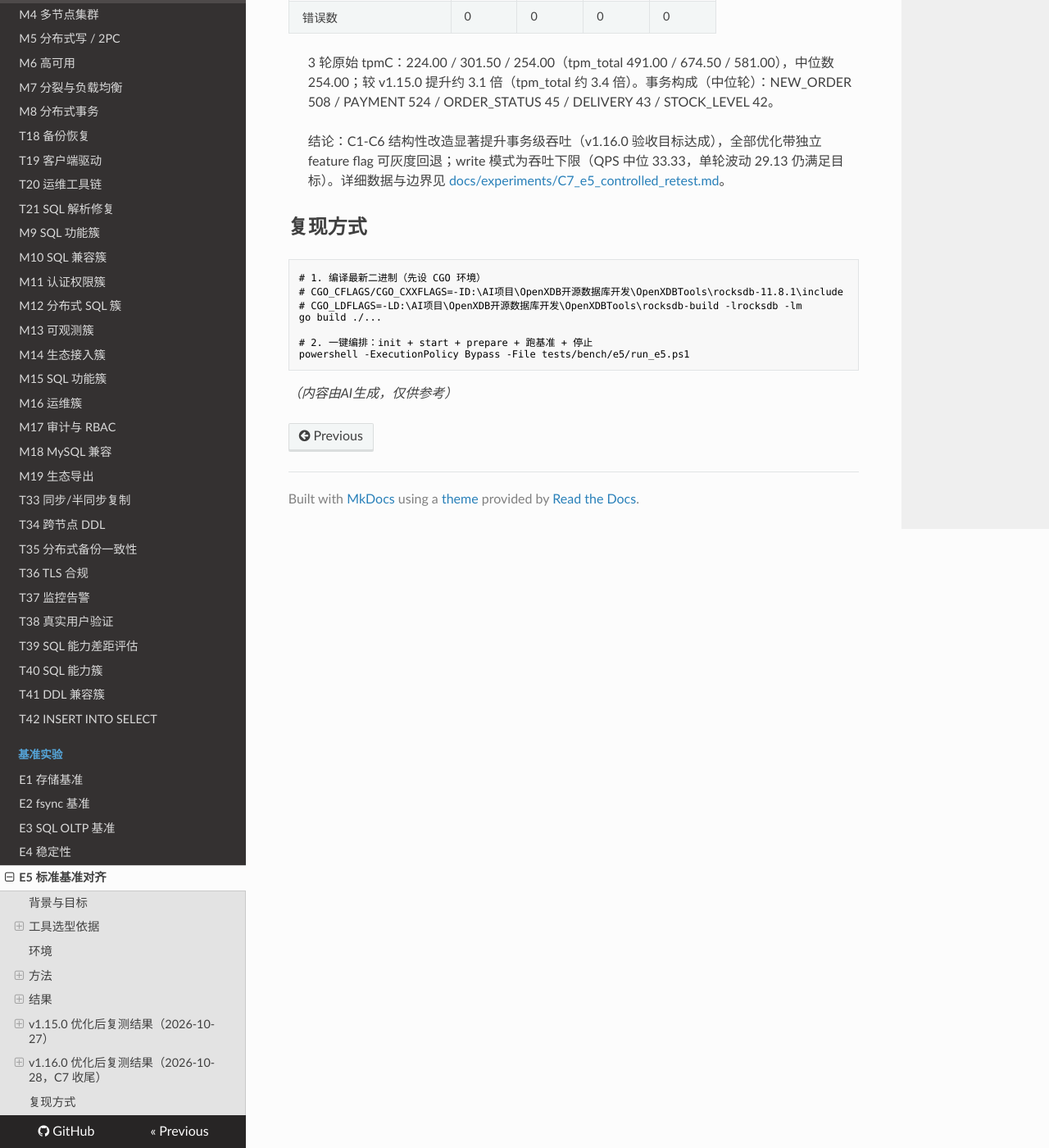
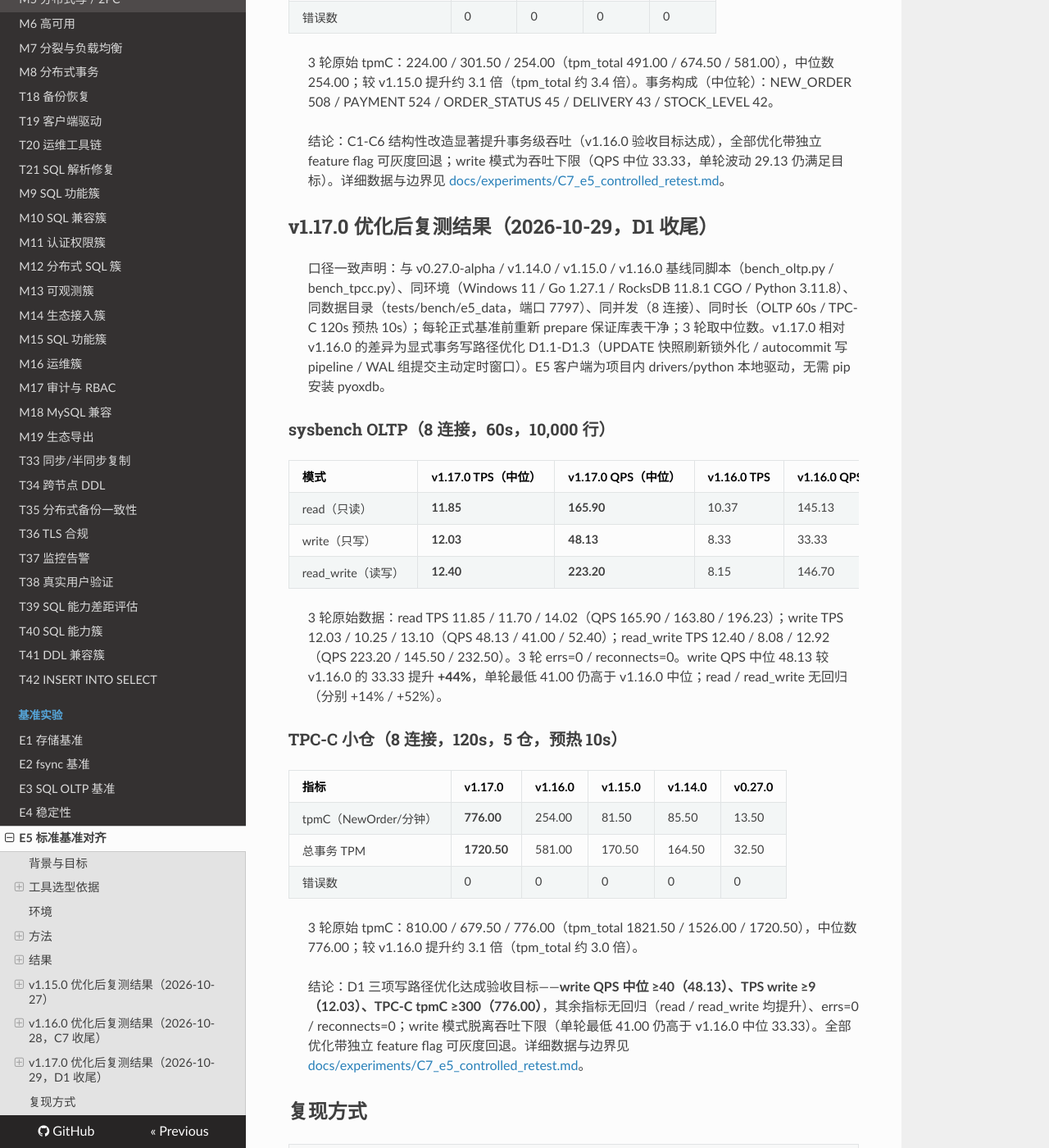
Before and after one commit to zhengkuanhua/openxdb, an MkDocs documentation site: the page built from docs/experiments/E5_standard_bench_alignment.md, in a window 1280 px wide and 1400 px high, scrolled down 6671 px. Shown: the whole window at 82% size. Built offline with MkDocs 1.6.1, drawn with Linux system fonts in a browser that asks for light colours; nearby versions of some CDN libraries.

Commit message:
v1.17.0 D1: write path bench sync + doc

````diff
--- a/docs/experiments/E5_standard_bench_alignment.md
+++ b/docs/experiments/E5_standard_bench_alignment.md
@@ -189,6 +189,32 @@ OpenXDB 自研二进制协议（非 MySQL wire protocol），标准 sysbench（`
 
 > 结论：C1-C6 结构性改造显著提升事务级吞吐（v1.16.0 验收目标达成），全部优化带独立 feature flag 可灰度回退；write 模式为吞吐下限（QPS 中位 33.33，单轮波动 29.13 仍满足目标）。详细数据与边界见 [docs/experiments/C7_e5_controlled_retest.md](docs/experiments/C7_e5_controlled_retest.md)。
 
+## v1.17.0 优化后复测结果（2026-10-29，D1 收尾）
+
+> 口径一致声明：与 v0.27.0-alpha / v1.14.0 / v1.15.0 / v1.16.0 基线同脚本（bench_oltp.py / bench_tpcc.py）、同环境（Windows 11 / Go 1.27.1 / RocksDB 11.8.1 CGO / Python 3.11.8）、同数据目录（tests/bench/e5_data，端口 7797）、同并发（8 连接）、同时长（OLTP 60s / TPC-C 120s 预热 10s）；每轮正式基准前重新 prepare 保证库表干净；3 轮取中位数。v1.17.0 相对 v1.16.0 的差异为显式事务写路径优化 D1.1-D1.3（UPDATE 快照刷新锁外化 / autocommit 写 pipeline / WAL 组提交主动定时窗口）。E5 客户端为项目内 drivers/python 本地驱动，无需 pip 安装 pyoxdb。
+
+### sysbench OLTP（8 连接，60s，10,000 行）
+
+| 模式 | v1.17.0 TPS（中位） | v1.17.0 QPS（中位） | v1.16.0 TPS | v1.16.0 QPS | 错误数 |
+| --- | --- | --- | --- | --- | --- |
+| read（只读） | **11.85** | **165.90** | 10.37 | 145.13 | 0 |
+| write（只写） | **12.03** | **48.13** | 8.33 | 33.33 | 0 |
+| read_write（读写） | **12.40** | **223.20** | 8.15 | 146.70 | 0 |
+
+> 3 轮原始数据：read TPS 11.85 / 11.70 / 14.02（QPS 165.90 / 163.80 / 196.23）；write TPS 12.03 / 10.25 / 13.10（QPS 48.13 / 41.00 / 52.40）；read_write TPS 12.40 / 8.08 / 12.92（QPS 223.20 / 145.50 / 232.50）。3 轮 errs=0 / reconnects=0。write QPS 中位 48.13 较 v1.16.0 的 33.33 提升 **+44%**，单轮最低 41.00 仍高于 v1.16.0 中位；read / read_write 无回归（分别 +14% / +52%）。
+
+### TPC-C 小仓（8 连接，120s，5 仓，预热 10s）
+
+| 指标 | v1.17.0 | v1.16.0 | v1.15.0 | v1.14.0 | v0.27.0 |
+| --- | --- | --- | --- | --- | --- |
+| tpmC（NewOrder/分钟） | **776.00** | 254.00 | 81.50 | 85.50 | 13.50 |
+| 总事务 TPM | **1720.50** | 581.00 | 170.50 | 164.50 | 32.50 |
+| 错误数 | 0 | 0 | 0 | 0 | 0 |
+
+> 3 轮原始 tpmC：810.00 / 679.50 / 776.00（tpm_total 1821.50 / 1526.00 / 1720.50），中位数 776.00；较 v1.16.0 提升约 3.1 倍（tpm_total 约 3.0 倍）。
+
+> 结论：D1 三项写路径优化达成验收目标——**write QPS 中位 ≥40（48.13）、TPS write ≥9（12.03）、TPC-C tpmC ≥300（776.00）**，其余指标无回归（read / read_write 均提升）、errs=0 / reconnects=0；write 模式脱离吞吐下限（单轮最低 41.00 仍高于 v1.16.0 中位 33.33）。全部优化带独立 feature flag 可灰度回退。详细数据与边界见 [docs/experiments/C7_e5_controlled_retest.md](docs/experiments/C7_e5_controlled_retest.md)。
+
 ## 复现方式
 
 ```powershell
````
Also changed, not shown: CHANGELOG.md (+28 -0 lines), KNOWN_LIMITATIONS.md (+2 -1 lines), README.md (+15 -1 lines).
